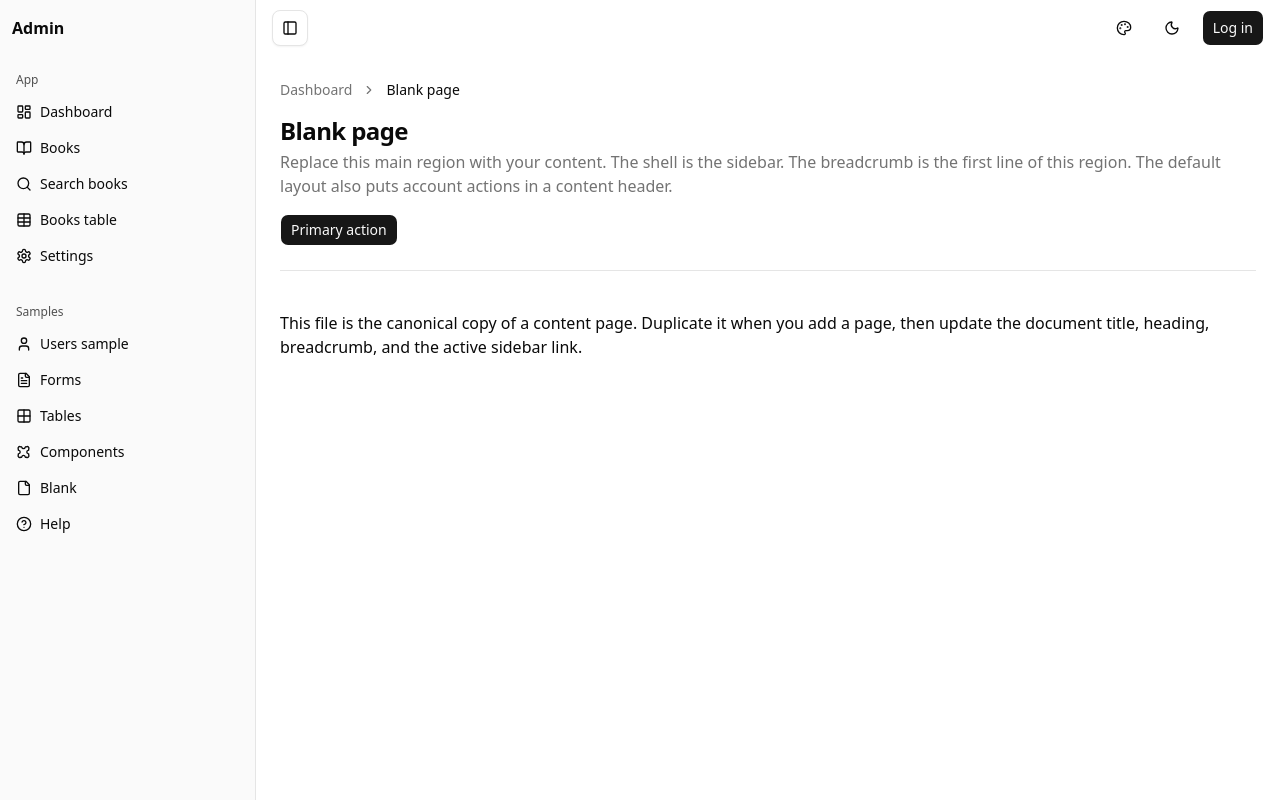
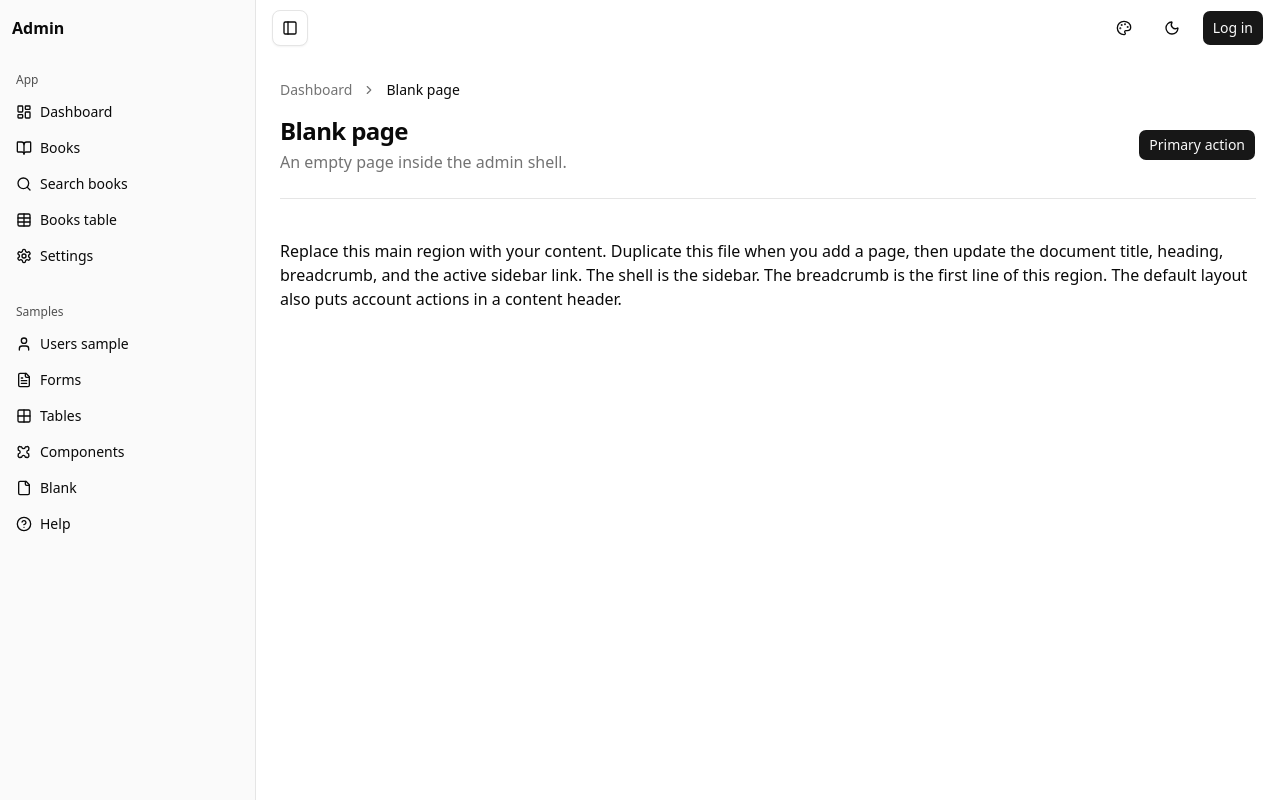
Before and after one commit to tgogos/fastapi-htmx-basecoat, a FastAPI app: template app/ui/templates/pages/blank.html in a window 1280 px wide. Run offline with FastAPI, Linux system fonts and the light colour scheme; the template is opened without the code that fills it, so the values that code supplies are empty; parts of the project's set-up code (start-up, migrations or seed data) failed here and were passed over.

Commit message:
Give the blank page a short subtitle under the title, so the line sits with the heading instead of under a paragraph.
Co-authored-by: Cursor <cursoragent@cursor.com>

```diff
--- a/app/ui/templates/pages/blank.html
+++ b/app/ui/templates/pages/blank.html
@@ -9,9 +9,9 @@
 <div class="page-head">
   <div>
     <h1>Blank page</h1>
-    <p class="muted">Replace this main region with your content. The shell is the sidebar. The breadcrumb is the first line of this region. The default layout also puts account actions in a content header.</p>
+    <p class="muted">An empty page inside the admin shell.</p>
   </div>
   <button type="button" class="btn" data-size="sm">Primary action</button>
 </div>
-<p>This file is the canonical copy of a content page. Duplicate it when you add a page, then update the document title, heading, breadcrumb, and the active sidebar link.</p>
+<p>Replace this main region with your content. Duplicate this file when you add a page, then update the document title, heading, breadcrumb, and the active sidebar link. The shell is the sidebar. The breadcrumb is the first line of this region. The default layout also puts account actions in a content header.</p>
 {% endblock %}
```
